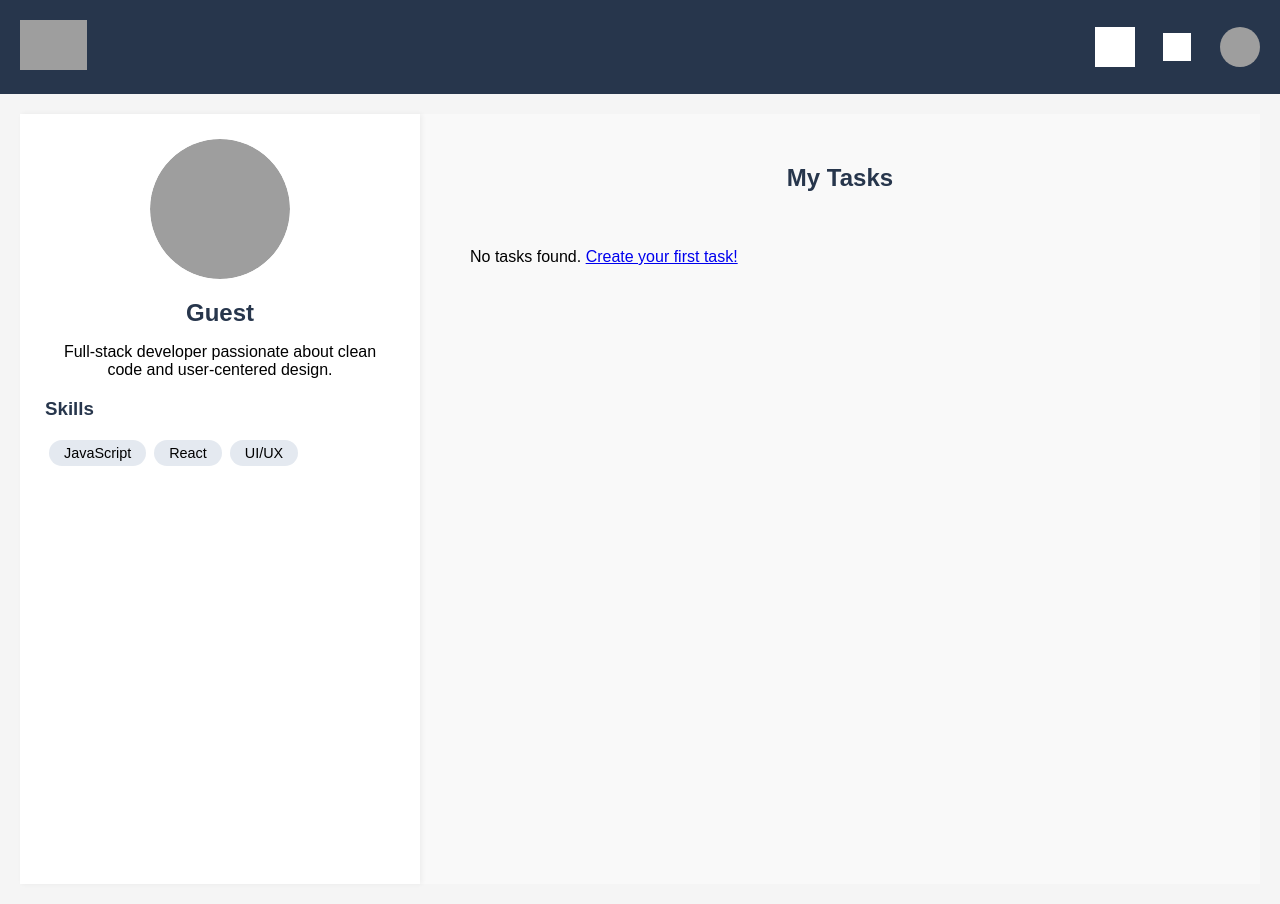
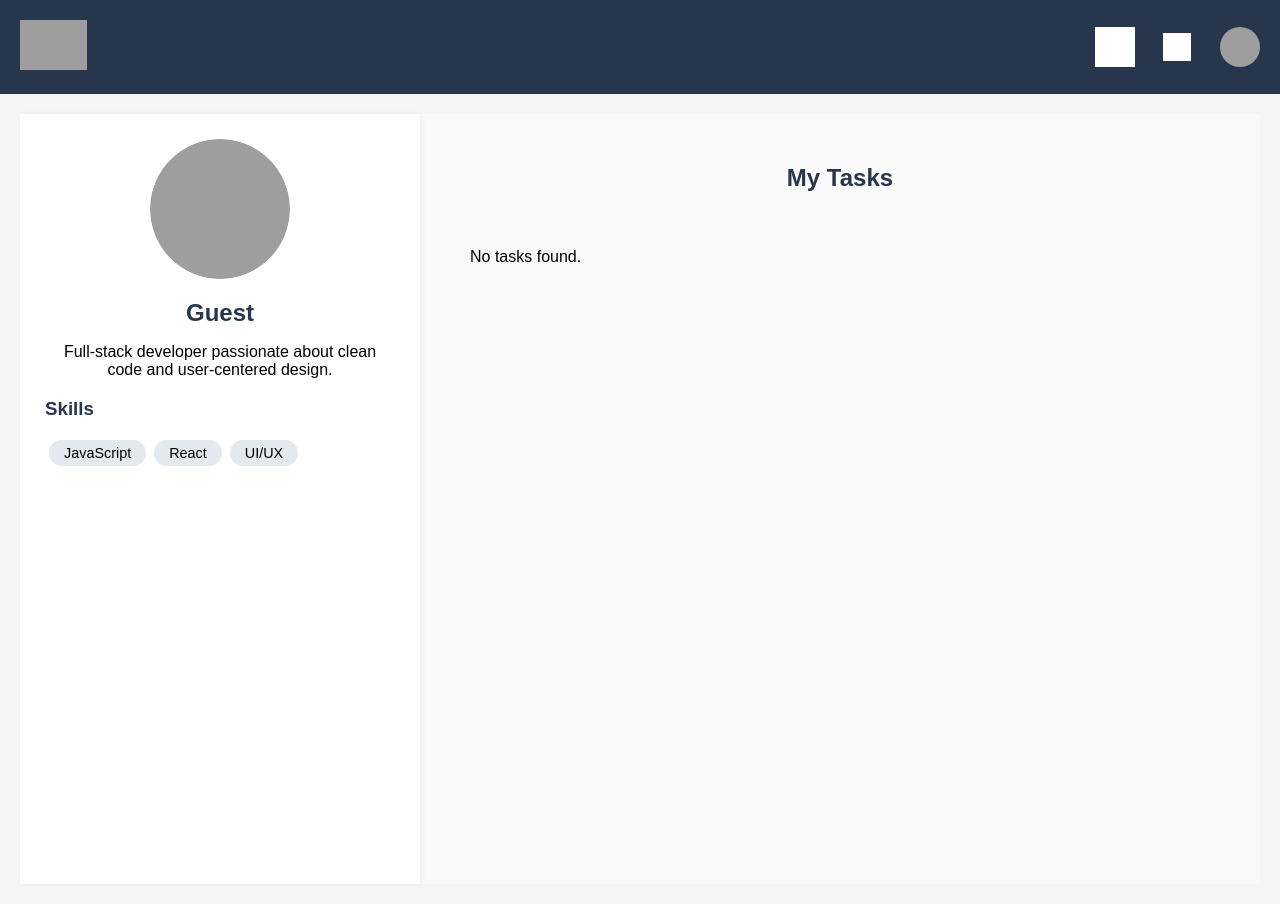
Before and after one commit to tomasssousa/Taskly, a PHP site: page /user.php in a window 1280 px wide. Run offline with PHP 8.4, Linux system fonts and the light colour scheme; data comes from the database, SQL or seed files in the repository; grey boxes are pictures that could not be loaded.

Commit message:
edited user

```diff
--- a/pages/user.php
+++ b/pages/user.php
@@ -123,7 +123,7 @@ if ($profileUser) {
                     renderGigCard($service, true);
                 }
             } else {
-                echo '<p class="no-tasks">No tasks found. <a href="new_task.php">Create your first task!</a></p>';
+                echo '<p class="no-tasks">No tasks found.</p>';
             }
             ?>
         </div>
```
